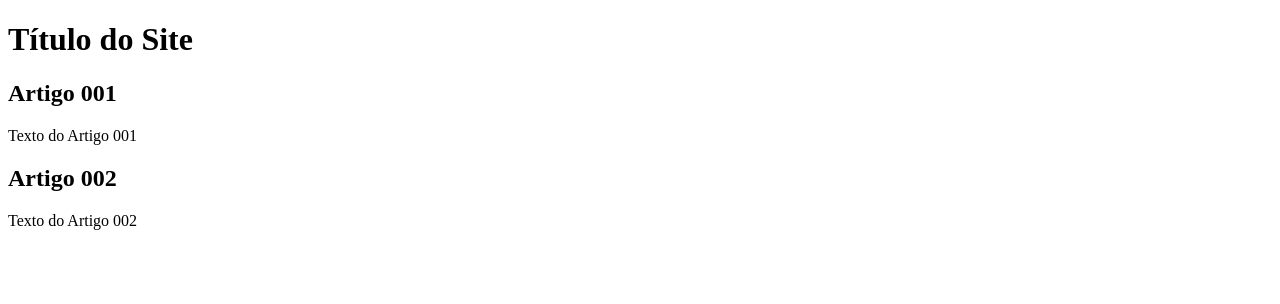
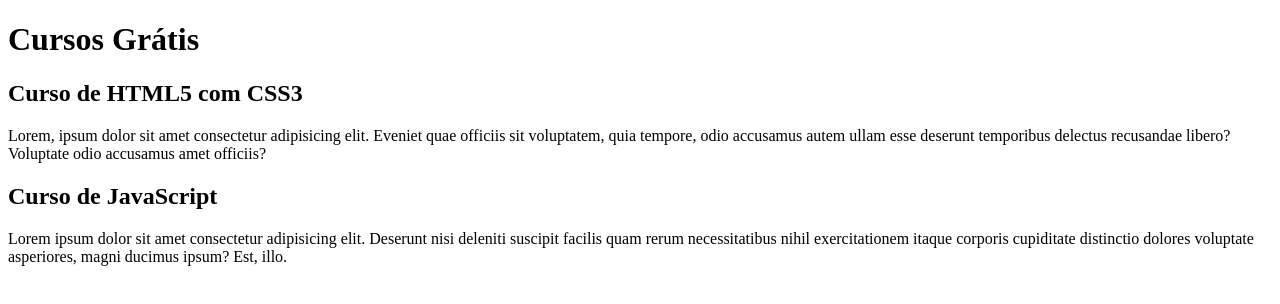
Before and after one commit to manoelameric0/projeto-site, a plain HTML site: page index.html in a window 1280 px wide. Drawn offline with Linux system fonts and the light colour scheme.

Commit message:
comecei a escrever o conteudo

```diff
--- a/index.html
+++ b/index.html
@@ -8,15 +8,15 @@
 <body>
     <main>
         <header>
-            <h1>Título do Site</h1>
+            <h1>Cursos Grátis</h1>
         </header>
         <article>
-            <h2>Artigo 001</h2>
-            <p>Texto do Artigo 001</p>
+            <h2>Curso de HTML5 com CSS3</h2>
+            <p>Lorem, ipsum dolor sit amet consectetur adipisicing elit. Eveniet quae officiis sit voluptatem, quia tempore, odio accusamus autem ullam esse deserunt temporibus delectus recusandae libero? Voluptate odio accusamus amet officiis?</p>
         </article>
         <article>
-            <h2>Artigo 002</h2>
-            <p>Texto do Artigo 002</p>
+            <h2>Curso de JavaScript</h2>
+            <p>Lorem ipsum dolor sit amet consectetur adipisicing elit. Deserunt nisi deleniti suscipit facilis quam rerum necessitatibus nihil exercitationem itaque corporis cupiditate distinctio dolores voluptate asperiores, magni ducimus ipsum? Est, illo.</p>
         </article>
     </main>
 </body>
```
